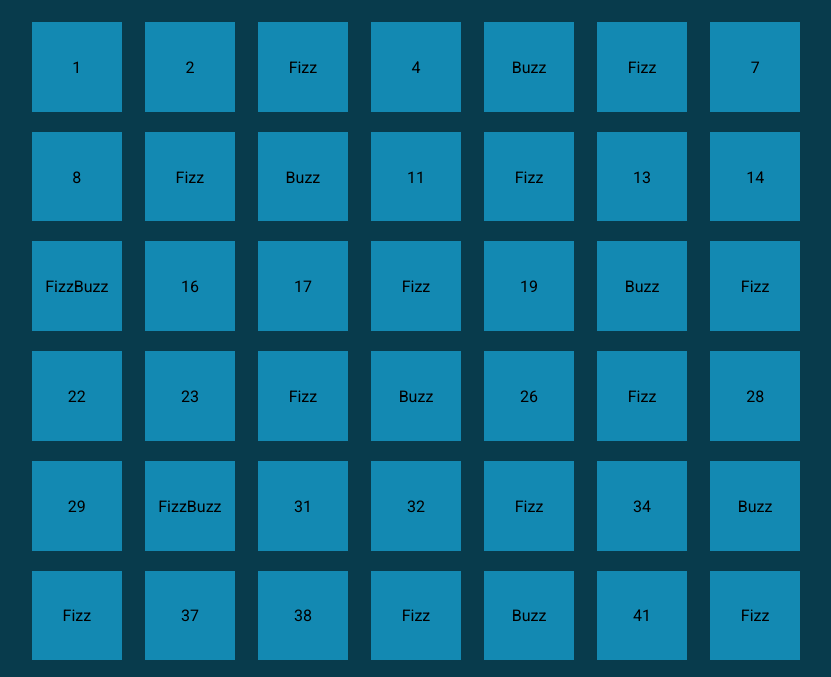
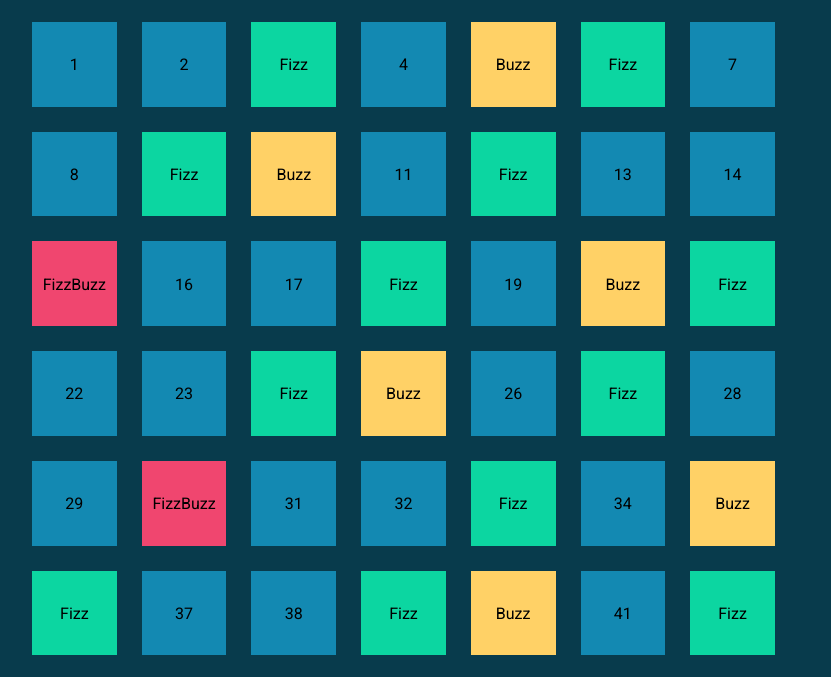
Before and after one commit to ginevrabotrugno/js-fizzbuzz, a plain HTML site: page index.html in a window 1280 px wide. Shown: the part 86-763 px from the top of the page, without its empty margins (224-1055 px from the left). Drawn offline with Linux system fonts and the light colour scheme.

Commit message:
change colors

```diff
--- a/css/style.css
+++ b/css/style.css
@@ -24,16 +24,14 @@ header {
     width: 60%;
     margin: 0 auto;
     display: flex;
-    justify-content: space-between;
-    gap: 20px;
-    align-items: flex-start;
+    gap: 25px;
     flex-wrap: wrap;
 }
 
 .square {
     background-color: var(--blue);
     position: relative;
-    width: calc((100% / 7) - 20px);
+    width: calc((100% / 7) - 25px);
     aspect-ratio: 1 / 1;
 
 }
@@ -44,3 +42,15 @@ header {
     left: 50%;
     transform: translate(-50%, -50%);
 }
+
+.square.FizzBuzz {
+    background-color: var(--red);
+}
+
+.square.Buzz {
+    background-color: var(--yelllow);
+}
+
+.square.Fizz {
+    background-color: var(--green);
+}
--- a/js/main.js
+++ b/js/main.js
@@ -8,27 +8,34 @@ for (let i=1; i<=100; i++) {
 
     let numero = i;
 
+    // Crea un container nel DOM
+    const box = document.createElement("div");
+
+    // aggiungi classe al container
+    box.classList.add("square");
+
+
     if (i % 3 === 0 && i % 5 === 0)  {  // che per i multipli di 3 stampi “Fizz” al posto del numero
 
         numero = "FizzBuzz";
+
+        box.classList.add("FizzBuzz")
 
     } else if (i % 5 === 0) { // per i multipli di 5 stampi “Buzz”
 
         numero = "Buzz";
 
+        box.classList.add("Buzz")
+
     } else if (i % 3 === 0) { // Per i numeri che sono sia multipli di 3 che di 5 stampi “FizzBuzz”
 
         numero = "Fizz";
 
+        box.classList.add("Fizz")
+
     }
 
     console.log(numero);
-
-    // Crea un container nel DOM
-    const box = document.createElement("div");
-
-    // aggiungi classe al container
-    box.classList.add("square");
 
     // aggiungendo (attraverso la funzione append()) un elemento html con il numero o la stringa corretta da mostrare.
     document.querySelector(".container").appendChild(box);
```
